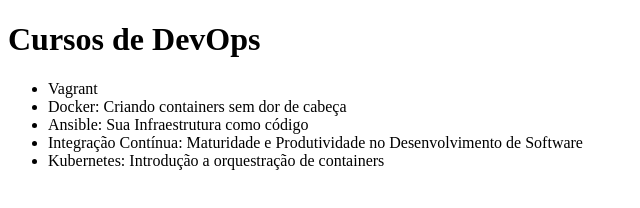
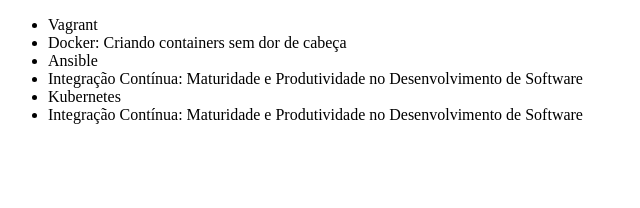
Before and after one commit to erionrb/alura-git, a plain HTML site: page index.html in a window 1280 px wide. Shown: the whole page, without its empty margins (0-640 px from the left). Drawn offline with Linux system fonts and the light colour scheme.

Commit message:
Revert "Título adicionado"
This reverts commit 1a4b3c2c6c80fb8beab09704344c866659908147, reversing
changes made to 9a16eee0bbf966ace84d2c9e7cab206d116c66c6.

```diff
--- a/index.html
+++ b/index.html
@@ -5,15 +5,13 @@
     <title>List de Cursos de DevOps da Alura</title>
 </head>
 <body>
-
-	<h1>Cursos de DevOps</h1>
-
-	 <ul>
-        	<li>Vagrant</li>
-        	<li>Docker: Criando containers sem dor de cabeça</li>
-        	<li>Ansible: Sua Infraestrutura como código</li>
-       		 <li>Integração Contínua: Maturidade e Produtividade no Desenvolvimento de Software</li>
-		<li>Kubernetes: Introdução a orquestração de containers</li>
-    	</ul>
+    <ul>
+        <li>Vagrant</li>
+        <li>Docker: Criando containers sem dor de cabeça</li>
+        <li>Ansible</li>
+        <li>Integração Contínua: Maturidade e Produtividade no Desenvolvimento de Software</li>
+	<li>Kubernetes</li>
+        <li>Integração Contínua: Maturidade e Produtividade no Desenvolvimento de Software</li>
+    </ul>
 </body>
 </html>
```
